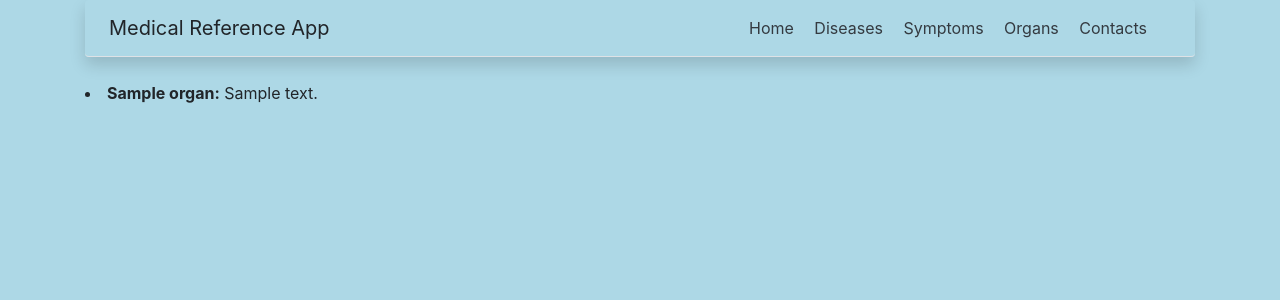
After one commit to nikolska/Medical_reference_book, a Django app: page /organs/ in a window 1280 px wide. The commit adds this page. Shown: the top 300 px of the page. Run offline with Django 3.2, Linux system fonts and the light colour scheme; tables that the repository leaves empty hold one stand-in row (values such as "Sample post"); some libraries are stand-ins or nearby versions.

Commit message:
add organs view, bootstrap, static

```diff
--- a/medical_app/main_app/models.py
+++ b/medical_app/main_app/models.py
@@ -3,6 +3,7 @@ from django.db import models
 
 class Organ(models.Model):
     name = models.CharField(max_length=255)
+    description = models.TextField(blank=True)
 
     def __str__(self):
         return self.name
--- a/medical_app/main_app/templates/base.html
+++ b/medical_app/main_app/templates/base.html
@@ -1,12 +1,58 @@
 <!DOCTYPE html>
+{% load static %}
 <html lang="en">
 <head>
-    <meta charset="UTF-8">
+    <!-- Required meta tags -->
+    <meta charset="utf-8">
+    <meta name="viewport" content="width=device-width, initial-scale=1, shrink-to-fit=no">
+
+    <!-- Bootstrap CSS -->
+    <link rel="stylesheet" href="https://stackpath.bootstrapcdn.com/bootstrap/4.5.2/css/bootstrap.min.css"
+          integrity="sha384-JcKb8q3iqJ61gNV9KGb8thSsNjpSL0n8PARn9HuZOnIxN0hoP+VmmDGMN5t9UJ0Z" crossorigin="anonymous">
+
+    <!-- Добавление дополнительного статического CSS файла -->
+	<link rel="stylesheet" type="text/css" href="{% static 'css/styles.css' %}">
+
     <title>{% block title %}{% endblock %}</title>
 </head>
 <body>
 
+<div class="container">
+
+{% block header %}
+    <div class='d-flex flex-column flex-md-row align-items-center p-3 px-md-4 mb-3 bg-LightSkyBlue border-bottom shadow p-3 mb-4 rounded'>
+        <h5 class='my-0 mr-md-auto font-weight-normal'>
+        Medical Reference App
+        <path fill-rule="evenodd" d="M8 1a7 7 0 1 1 0 14A7 7 0 0 1 8 1zm0-1a8 8 0 1 1 0 16A8 8 0 0 1 8 0z"/>
+        <path fill-rule="evenodd" d="M4.285 6.433a.5.5 0 0 0 .683-.183A3.498 3.498 0 0 1 8 4.5c1.295 0 2.426.703 3.032 1.75a.5.5 0 0 0 .866-.5A4.498 4.498 0 0 0 8 3.5a4.5 4.5 0 0 0-3.898 2.25.5.5 0 0 0 .183.683z"/>
+        <path d="M7 9.5C7 8.672 6.552 8 6 8s-1 .672-1 1.5.448 1.5 1 1.5 1-.672 1-1.5zm4 0c0-.828-.448-1.5-1-1.5s-1 .672-1 1.5.448 1.5 1 1.5 1-.672 1-1.5z"/>
+        </svg>
+        </h5>
+        <nav class='my-2 my-md-0 mr-md-3'>
+        <a class='p-2 text-dark' href="{% url 'home_page' %}">Home</a>
+        <a class='p-2 text-dark' href="/">Diseases</a>
+        <a class='p-2 text-dark' href="/">Symptoms</a>
+        <a class='p-2 text-dark' href="{% url 'organs_list' %}">Organs</a>
+        <a class='p-2 text-dark' href="/">Contacts</a>
+        </nav>
+    </div>
+{% endblock %}
+
 {% block content %}{% endblock %}
+
+</div>
+
+    <!-- Optional JavaScript -->
+    <!-- jQuery first, then Popper.js, then Bootstrap JS -->
+    <script src="https://code.jquery.com/jquery-3.5.1.slim.min.js"
+            integrity="sha384-DfXdz2htPH0lsSSs5nCTpuj/zy4C+OGpamoFVy38MVBnE+IbbVYUew+OrCXaRkfj"
+            crossorigin="anonymous"></script>
+    <script src="https://cdn.jsdelivr.net/npm/popper.js@1.16.1/dist/umd/popper.min.js"
+            integrity="sha384-9/reFTGAW83EW2RDu2S0VKaIzap3H66lZH81PoYlFhbGU+6BZp6G7niu735Sk7lN"
+            crossorigin="anonymous"></script>
+    <script src="https://stackpath.bootstrapcdn.com/bootstrap/4.5.2/js/bootstrap.min.js"
+            integrity="sha384-B4gt1jrGC7Jh4AgTPSdUtOBvfO8shuf57BaghqFfPlYxofvL8/KUEfYiJOMMV+rV"
+            crossorigin="anonymous"></script>
 
 </body>
 </html>
--- a/medical_app/main_app/templates/home_page.html
+++ b/medical_app/main_app/templates/home_page.html
@@ -5,6 +5,6 @@
 
 {% block content %}
 
-<h1>hello</h1>
+<h1 align="center">It is home page</h1>
 
 {% endblock %}
--- /dev/null
+++ b/medical_app/main_app/templates/organs_list.html
@@ -0,0 +1,14 @@
+{% extends 'base.html' %}
+
+{% block title %}Organs{% endblock %}
+
+
+{% block content %}
+
+{% if organs %}
+    {% for organ in organs %}
+        <li><b>{{ organ.name }}:</b> {{ organ.description }}</li><br>
+    {% endfor %}
+{% endif %}
+
+{% endblock %}
--- a/medical_app/main_app/views.py
+++ b/medical_app/main_app/views.py
@@ -1,6 +1,8 @@
 from django.http import HttpResponse
 from django.shortcuts import render
 from django.views.generic import View
+
+from .models import *
 
 
 class HomePageView(View):
@@ -8,3 +10,12 @@ class HomePageView(View):
 
     def get(self, request):
         return render(request, self.template)
+
+
+class OrgansListView(View):
+    template = 'organs_list.html'
+
+    def get(self, request):
+        organs = Organ.objects.order_by('name')
+        ctx = {'organs': organs}
+        return render(request, self.template, ctx)
--- a/medical_app/medical_app/settings.py
+++ b/medical_app/medical_app/settings.py
@@ -119,3 +119,5 @@ USE_TZ = True
 # https://docs.djangoproject.com/en/2.2/howto/static-files/
 
 STATIC_URL = '/static/'
+STATIC_DIR = os.path.join(BASE_DIR, 'static')
+STATICFILES_DIRS = [STATIC_DIR]
--- a/medical_app/medical_app/urls.py
+++ b/medical_app/medical_app/urls.py
@@ -22,4 +22,5 @@ from main_app.views import *
 urlpatterns = [
     path('', HomePageView.as_view(), name='home_page'),
     path('admin/', admin.site.urls),
+    path('organs/', OrgansListView.as_view(), name='organs_list'),
 ]
--- /dev/null
+++ b/medical_app/static/css/styles.css
@@ -0,0 +1,3 @@
+body {
+    background-color: lightblue;
+}
```
Also changed, not shown: medical_app/main_app/migrations/0002_organ_description.py (added).
